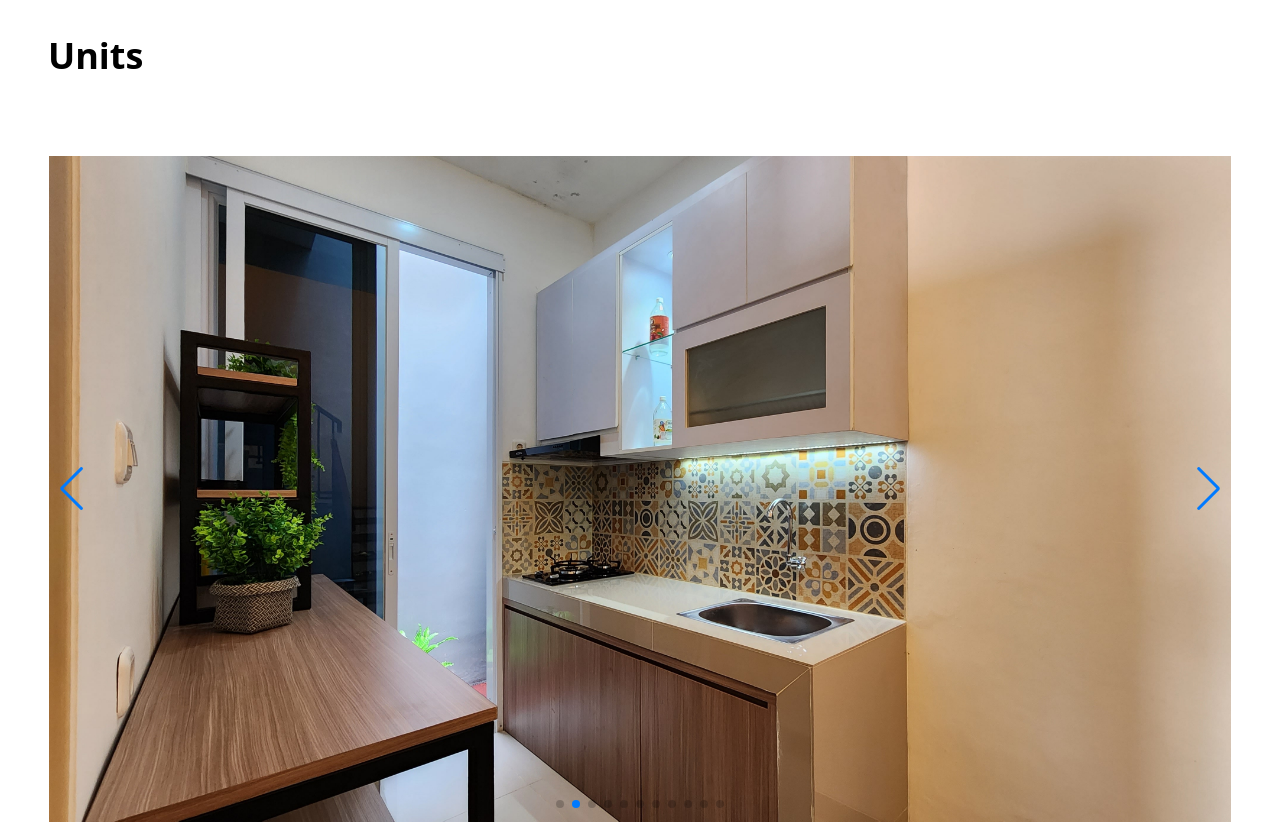
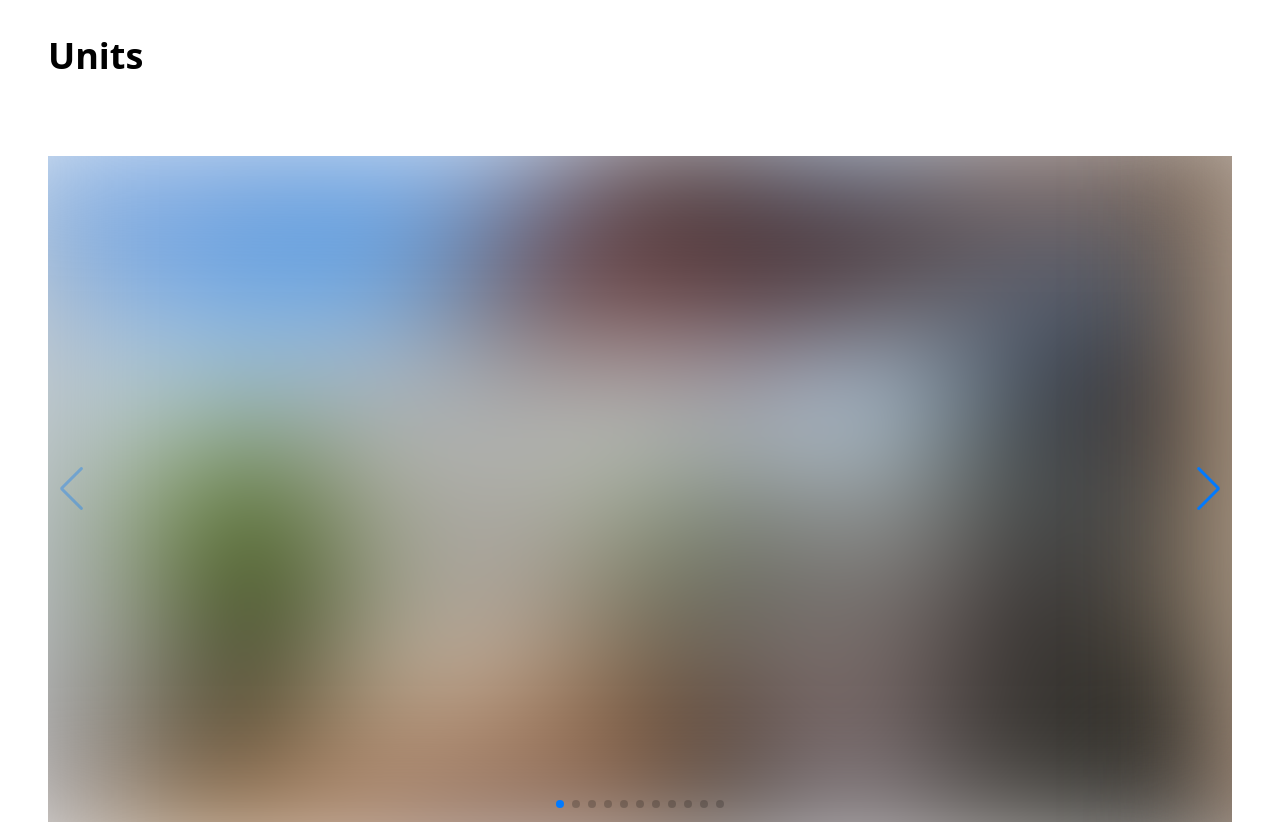
Before and after one commit to EgoistGray/aryana-unit-website, a Next.js app: page / in a window 1280 px wide. Shown: the part 1540-2364 px from the top of the page. Built offline with nearby package versions, Linux system fonts and the light colour scheme.

Commit message:
fix(unit): image transitions smoothly from blurhash

```diff
--- /dev/null
+++ b/src/components/BlurImage.tsx
@@ -0,0 +1,20 @@
+import Image from "next/image";
+import { ComponentProps, useState } from "react";
+export default function BlurImage({
+   alt = "Invalid Image",
+   className = "",
+   ...props
+}: ComponentProps<typeof Image>) {
+   const [isLoaded, setLoaded] = useState(false);
+   return (
+      <Image
+         onLoadingComplete={() => setLoaded(true)}
+         placeholder="blur"
+         className={`duration-1000 transition ${
+            isLoaded ? "blur-0 scale-100" : "blur-3xl scale-110"
+         } ${className}`}
+         {...props}
+         alt={alt}
+      />
+   );
+}
--- a/src/pages/_app.tsx
+++ b/src/pages/_app.tsx
@@ -1,15 +1,15 @@
+import Footer from "@/components/Footer";
 import Navbar from "@/components/Navbar";
 import "@/styles/globals.css";
+import { AnimatePresence } from "framer-motion";
 import type { AppProps } from "next/app";
-import { AnimatePresence } from "framer-motion";
-import Footer from "@/components/Footer";
 
 export default function App({ Component, pageProps }: AppProps) {
    return (
       <AnimatePresence mode="wait">
-         <Navbar />
+         <Navbar key={"navbar"} />
          <Component {...pageProps} />
-         <Footer />
+         <Footer key={"footer"} />
       </AnimatePresence>
    );
 }
--- a/src/templates/unit.tsx
+++ b/src/templates/unit.tsx
@@ -1,9 +1,9 @@
+import { Variants, motion } from "framer-motion";
 import { Autoplay, Navigation, Pagination, Zoom } from "swiper";
 import { Swiper, SwiperSlide } from "swiper/react";
-import { Variants, motion } from "framer-motion";
 
 import { LinkButton } from "@/components/Buttons";
-import Image, { StaticImageData } from "next/image";
+import { StaticImageData } from "next/image";
 import { AiOutlineDoubleRight } from "react-icons/ai";
 
 import "swiper/css";
@@ -11,38 +11,39 @@ import "swiper/css/navigation";
 import "swiper/css/pagination";
 import "swiper/css/zoom";
 
+import BlurImage from "@/components/BlurImage";
 import { metersquared } from "@/utils/decor";
 
 const ParentVariants: Variants = {
    hidden: {},
    show: {
       transition: {
-         staggerChildren: 0.1
-      }
-   }
+         staggerChildren: 0.1,
+      },
+   },
 };
 const UnitVariants: Variants = {
    hidden: {
       opacity: 0,
-      y: 10
+      y: 10,
    },
    show: {
       opacity: 1,
-      y: 0
-   }
+      y: 0,
+   },
 };
 
 function UnitInfo({
    title,
-   content
+   content,
 }: {
    title: React.ReactNode;
    content: React.ReactNode;
 }) {
    return (
       <motion.div>
-         <div className="md:hidden h-px w-full bg-neutral-300 rounded-full my-4"></div>
-         <div className="text-xl mb-2 font-bold text-neutral-800">{title}</div>
+         <div className="w-full h-px my-4 rounded-full md:hidden bg-neutral-300"></div>
+         <div className="mb-2 text-xl font-bold text-neutral-800">{title}</div>
          <motion.div variants={UnitVariants} className="text-5xl font-light">
             {content}
          </motion.div>
@@ -75,16 +76,16 @@ export default function Unit(info: UnitInfo) {
             modules={[Navigation, Pagination, Autoplay, Zoom]}
             pagination={{ clickable: true }}
             zoom={{ toggle: true, maxRatio: 3 }}
-            autoplay
+            // autoplay
             navigation
          >
             {info.images.map((image, index) => (
-               <SwiperSlide key={index} zoom>
-                  <div className="w-full h-full relative aspect-video">
-                     <Image
+               <SwiperSlide key={`${image.src}${index}`} zoom>
+                  <div className="relative w-full h-full aspect-video">
+                     <BlurImage
                         src={image}
                         alt="Loading Image"
-                        className="object-contain duration-200 ease-in-out transition-all"
+                        className="object-contain transition-all duration-200 ease-in-out"
                         placeholder="blur"
                         fill
                      />
@@ -92,10 +93,10 @@ export default function Unit(info: UnitInfo) {
                </SwiperSlide>
             ))}
          </Swiper>
-         <h1 className="text-4xl md:text-5xl mt-10">{info.name}</h1>
+         <h1 className="mt-10 text-4xl md:text-5xl">{info.name}</h1>
          <div className="mt-5 mb-10">
             <div className="text-2xl text-neutral-700">Harga mulai dari</div>
-            <div className="text-5xl md:text-6xl lg:text-7xl mb-4 font-thin">
+            <div className="mb-4 text-5xl font-thin md:text-6xl lg:text-7xl">
                {info.price}
             </div>
          </div>
@@ -104,7 +105,7 @@ export default function Unit(info: UnitInfo) {
             initial={"hidden"}
             whileInView={"show"}
             viewport={{ margin: "20% 0px -20% 0px" }}
-            className="grid grid-cols-1 md:grid-cols-3 gap-5 md:gap-y-10 place-content-center mx-auto"
+            className="grid grid-cols-1 gap-5 mx-auto md:grid-cols-3 md:gap-y-10 place-content-center"
          >
             <UnitInfo
                title="Luas Tanah"
@@ -120,7 +121,7 @@ export default function Unit(info: UnitInfo) {
 
          <LinkButton
             href={`https://wa.me/6282122771000?text=${info.whatsappMessage}`}
-            className="my-10 text-3xl font-thin relative hover:scale-110 origin-left duration-150 hover:text-neutral-500"
+            className="relative my-10 text-3xl font-thin duration-150 origin-left hover:scale-110 hover:text-neutral-500"
          >
             Janji Survey <AiOutlineDoubleRight className="text-neutral-400" />
          </LinkButton>
```
